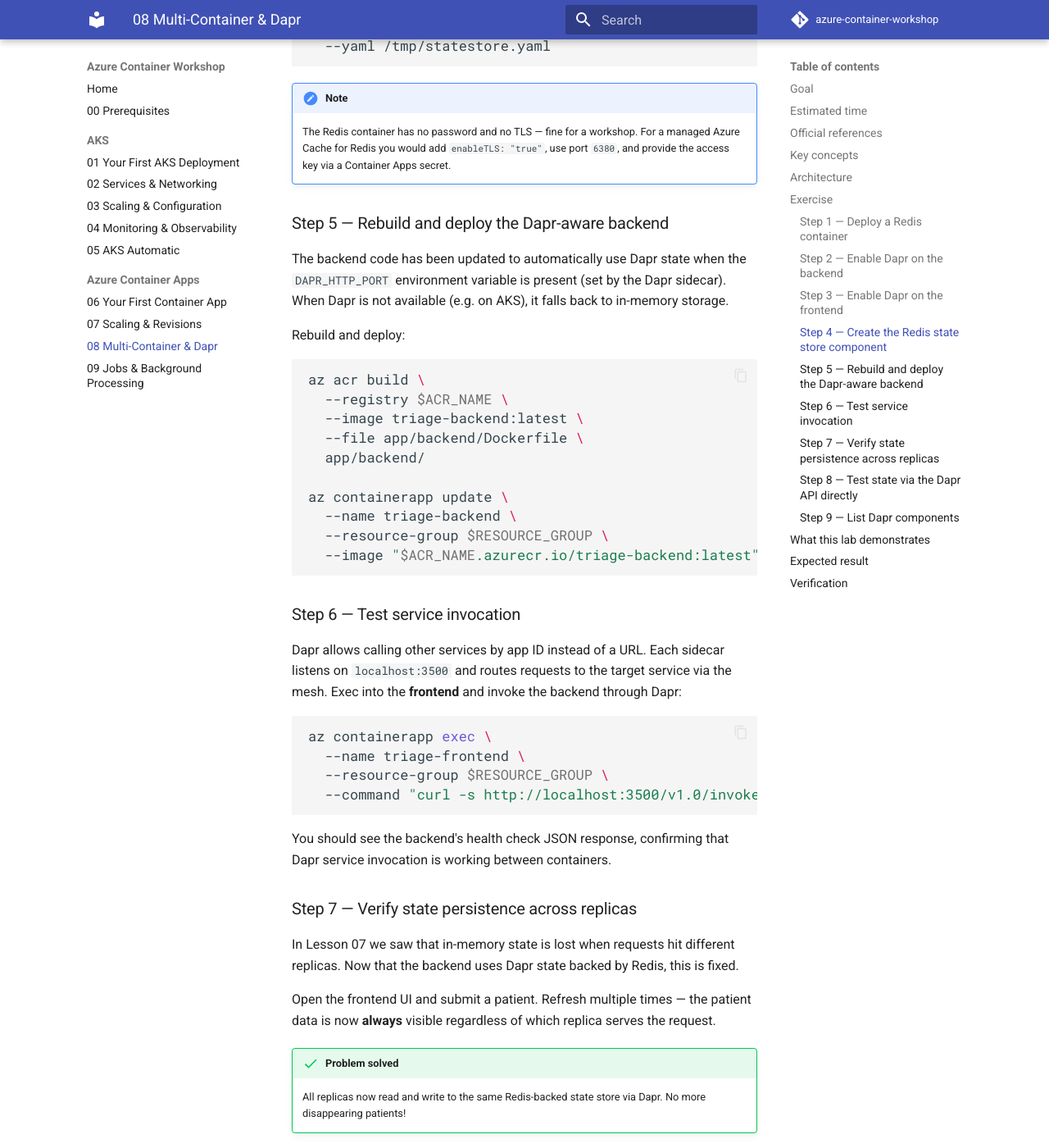
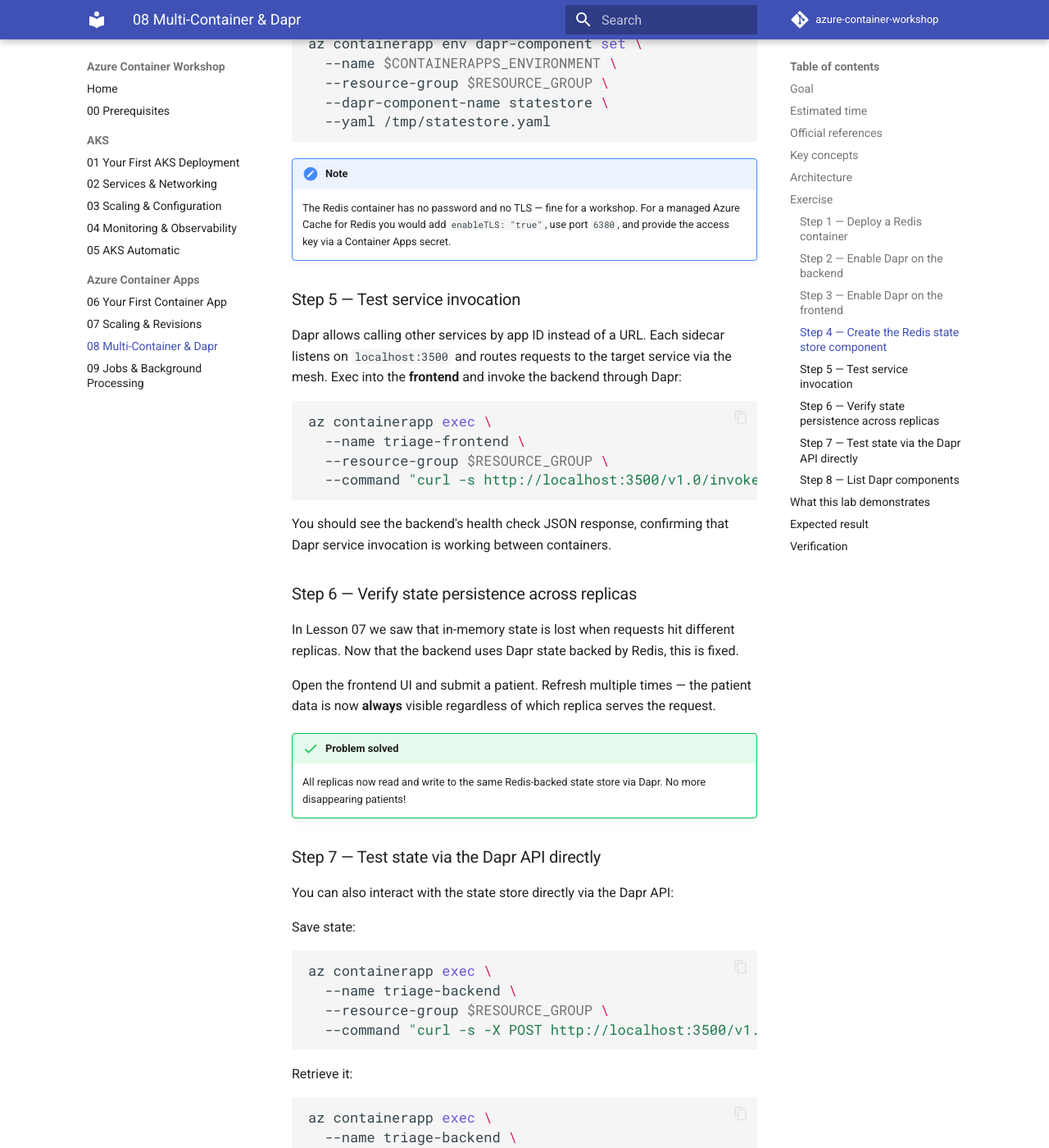
Before and after one commit to beyondelastic/azure-container-workshop, an MkDocs documentation site: the page built from docs/08-multi-container-and-dapr.md, in a window 1280 px wide and 1400 px high, scrolled down 3198 px. Shown: the whole window at 82% size. Built offline with MkDocs 1.6.1 and Material for MkDocs 9.7.7, drawn with Linux system fonts in a browser that asks for light colours; comment, search, counter and statistics services are not loaded; some of the changed text lies outside the part shown.

Commit message:
Update Dapr integration documentation to clarify sidecar behavior and streamline backend deployment steps

````diff
--- a/docs/08-multi-container-and-dapr.md
+++ b/docs/08-multi-container-and-dapr.md
@@ -135,28 +139,7 @@
     For a managed Azure Cache for Redis you would add `enableTLS: "true"`,
     use port `6380`, and provide the access key via a Container Apps secret.
 
-### Step 5 — Rebuild and deploy the Dapr-aware backend
-
-The backend code has been updated to automatically use Dapr state when the
-`DAPR_HTTP_PORT` environment variable is present (set by the Dapr sidecar).
-When Dapr is not available (e.g. on AKS), it falls back to in-memory storage.
-
-Rebuild and deploy:
-
-```bash
-az acr build \
-  --registry $ACR_NAME \
-  --image triage-backend:latest \
-  --file app/backend/Dockerfile \
-  app/backend/
-
-az containerapp update \
-  --name triage-backend \
-  --resource-group $RESOURCE_GROUP \
-  --image "$ACR_NAME.azurecr.io/triage-backend:latest"
-```
-
-### Step 6 — Test service invocation
+### Step 5 — Test service invocation
 
 Dapr allows calling other services by app ID instead of a URL. Each sidecar
 listens on `localhost:3500` and routes requests to the target service via the
@@ -206,7 +189,7 @@
   --command "curl -s http://localhost:3500/v1.0/state/statestore/patient-001"
 ```
 
-### Step 9 — List Dapr components
+### Step 8 — List Dapr components
 
 ```bash
 az containerapp env dapr-component list \
````
Also changed, not shown: other parts of docs/08-multi-container-and-dapr.md (+6 -2 lines).
